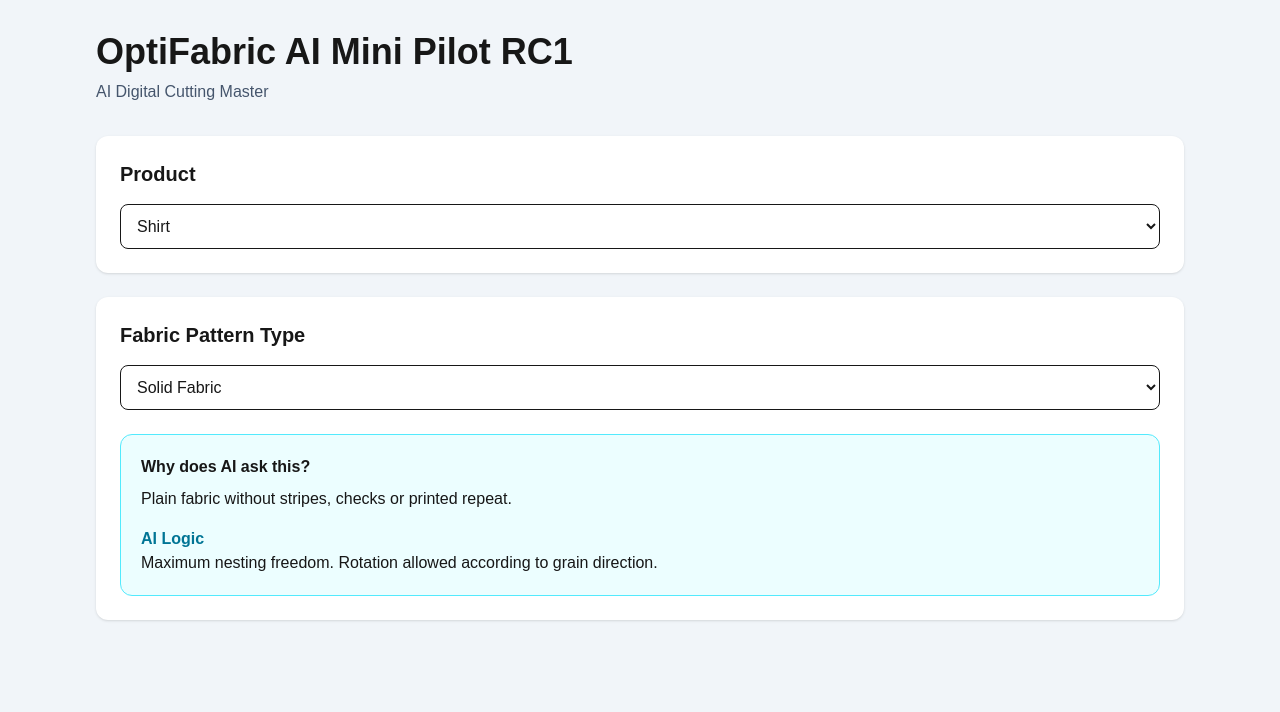
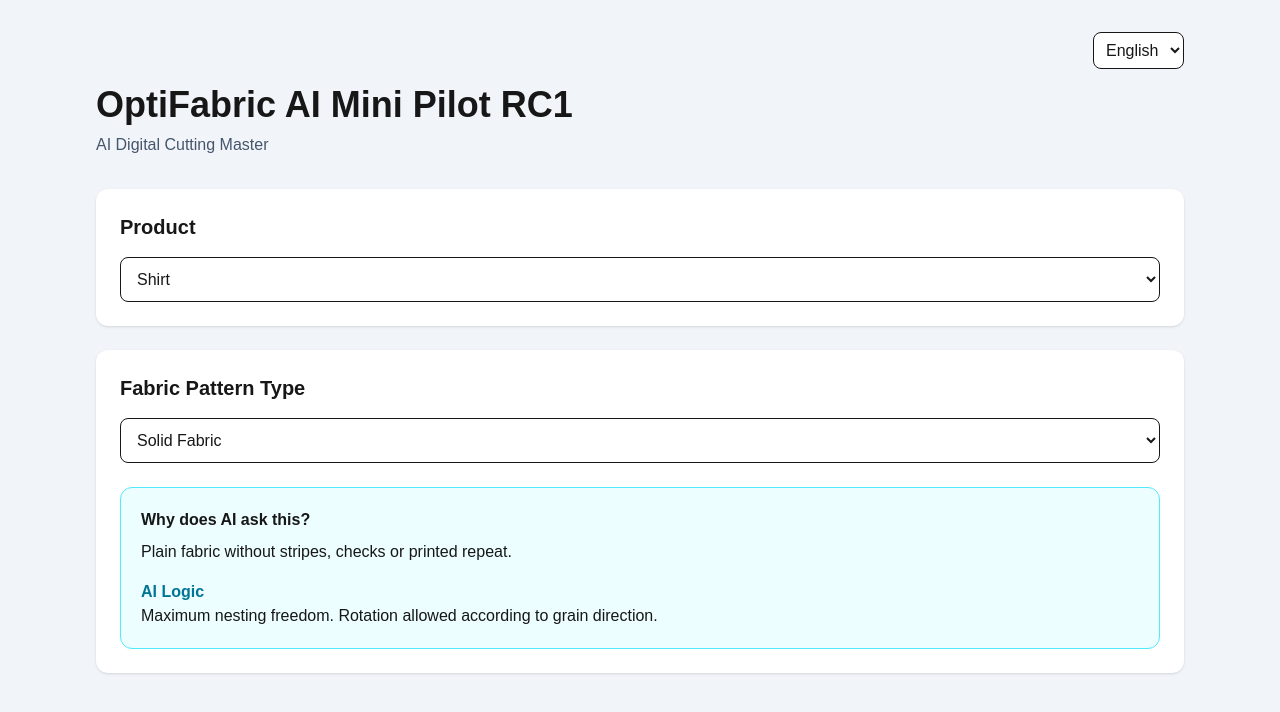
Before and after one commit to mahtab2011/mbncon, a Next.js app: page /optifabric/mini-pilot in a window 1280 px wide. Shown: the top 712 px of the page. Built offline with nearby package versions, Linux system fonts and the light colour scheme.

Commit message:
RC1 Block 011 - Add mini pilot language selector

```diff
--- a/app/optifabric/mini-pilot/page.tsx
+++ b/app/optifabric/mini-pilot/page.tsx
@@ -2,33 +2,42 @@
 
 import { useState } from "react";
 import { fabricPatternTypes } from "@/lib/optifabric/fabricPatternTypes";
+import { miniPilotDictionary } from "@/lib/optifabric/miniPilotDictionary";
 
 export default function MiniPilotPage() {
   const [product, setProduct] = useState("shirt");
   const [fabricType, setFabricType] = useState("solid");
+  const [language, setLanguage] = useState<"en" | "bn">("en");
 
-  const selectedFabric =
-    fabricPatternTypes.find(
-      (f) => f.id === fabricType
-    );
+  const t = miniPilotDictionary[language];
+
+  const selectedFabric = fabricPatternTypes.find(
+    (f) => f.id === fabricType
+  );
 
   return (
     <main className="min-h-screen bg-slate-100">
-
       <div className="max-w-6xl mx-auto p-8">
+        <div className="flex justify-end mb-4">
+          <select
+            value={language}
+            onChange={(e) => setLanguage(e.target.value as "en" | "bn")}
+            className="border rounded-lg p-2 bg-white"
+          >
+            <option value="en">English</option>
+            <option value="bn">বাংলা</option>
+          </select>
+        </div>
 
         <h1 className="text-4xl font-bold mb-2">
-          OptiFabric AI Mini Pilot RC1
+          {t.miniPilot} RC1
         </h1>
 
         <p className="text-slate-600 mb-8">
           AI Digital Cutting Master
         </p>
 
-        {/* Product */}
-
         <div className="bg-white rounded-xl shadow p-6 mb-6">
-
           <h2 className="text-xl font-bold mb-4">
             Product
           </h2>
@@ -36,79 +45,46 @@ export default function MiniPilotPage() {
           <select
             className="border rounded-lg p-3 w-full"
             value={product}
-            onChange={(e) =>
-              setProduct(e.target.value)
-            }
+            onChange={(e) => setProduct(e.target.value)}
           >
-            <option value="shirt">
-              Shirt
-            </option>
-
-            <option value="jacket">
-              Jacket
-            </option>
-
-            <option value="trouser">
-              Trouser
-            </option>
-
+            <option value="shirt">Shirt</option>
+            <option value="jacket">Jacket</option>
+            <option value="trouser">Trouser</option>
           </select>
-
         </div>
 
-        {/* Fabric */}
-
         <div className="bg-white rounded-xl shadow p-6">
-
           <h2 className="text-xl font-bold mb-4">
-            Fabric Pattern Type
+            {t.fabricType}
           </h2>
 
           <select
             className="border rounded-lg p-3 w-full"
             value={fabricType}
-            onChange={(e) =>
-              setFabricType(e.target.value)
-            }
+            onChange={(e) => setFabricType(e.target.value)}
           >
-
             {fabricPatternTypes.map((item) => (
-
-              <option
-                key={item.id}
-                value={item.id}
-              >
+              <option key={item.id} value={item.id}>
                 {item.name}
               </option>
-
             ))}
-
           </select>
 
           <div className="mt-6 rounded-xl bg-cyan-50 border border-cyan-300 p-5">
-
             <h3 className="font-bold mb-2">
               Why does AI ask this?
             </h3>
 
-            <p>
-              {selectedFabric?.description}
-            </p>
+            <p>{selectedFabric?.description}</p>
 
             <p className="mt-4 font-semibold text-cyan-700">
               AI Logic
             </p>
 
-            <p>
-              {selectedFabric?.aiLogic}
-            </p>
-
+            <p>{selectedFabric?.aiLogic}</p>
           </div>
-
         </div>
-
       </div>
-
     </main>
   );
 }
--- /dev/null
+++ b/lib/optifabric/miniPilotDictionary.ts
@@ -0,0 +1,39 @@
+export const miniPilotDictionary = {
+  en: {
+    miniPilot: "OptiFabric AI Mini Pilot",
+    liveTracing: "Live Pattern Tracing",
+    polygonNesting: "AI Polygon Nesting",
+    patternUpload: "Pattern Upload",
+    fabricType: "Fabric Pattern Type",
+    tracingControls: "Tracing Controls",
+    patternPreview: "Pattern Preview",
+    boundaryPoints: "Boundary Points",
+    pixelArea: "Pixel Area",
+    areaSqInches: "Area (sq inches)",
+    markerEfficiency: "Marker Efficiency",
+    estimatedSaving: "Estimated Saving",
+    moneySaved: "Money Saved",
+    aiExplanation: "AI Engineering Explanation",
+    back: "Back",
+    next: "Continue",
+  },
+
+  bn: {
+    miniPilot: "অপ্টিফ্যাব্রিক এআই মিনি পাইলট",
+    liveTracing: "লাইভ প্যাটার্ন ট্রেসিং",
+    polygonNesting: "এআই পলিগন নেস্টিং",
+    patternUpload: "প্যাটার্ন আপলোড",
+    fabricType: "কাপড়ের ধরন",
+    tracingControls: "ট্রেসিং নিয়ন্ত্রণ",
+    patternPreview: "প্যাটার্ন প্রিভিউ",
+    boundaryPoints: "বাউন্ডারি পয়েন্ট",
+    pixelArea: "পিক্সেল ক্ষেত্রফল",
+    areaSqInches: "ক্ষেত্রফল (বর্গ ইঞ্চি)",
+    markerEfficiency: "মার্কার দক্ষতা",
+    estimatedSaving: "আনুমানিক সাশ্রয়",
+    moneySaved: "অর্থ সাশ্রয়",
+    aiExplanation: "এআই ইঞ্জিনিয়ারিং ব্যাখ্যা",
+    back: "ফিরে যান",
+    next: "পরবর্তী",
+  },
+};
```
